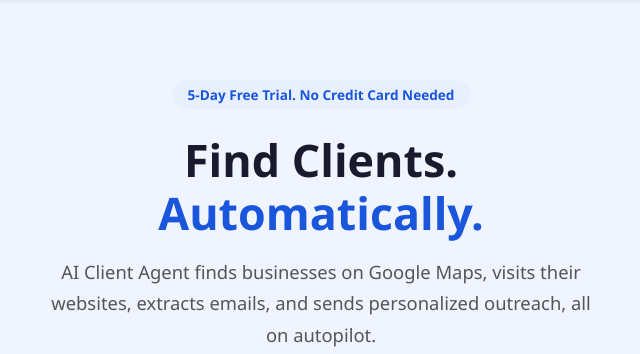
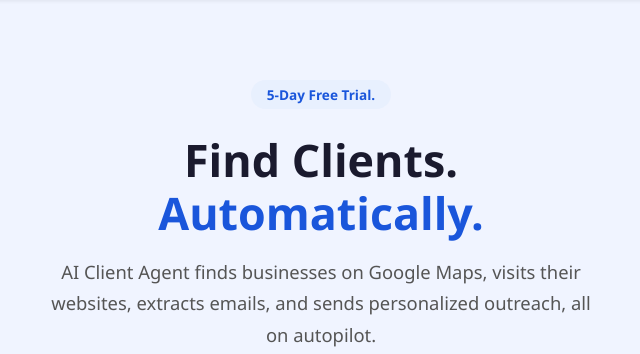
Before and after one commit to solprince95/ai-client-agent, a Flask app: page / in a window 1280 px wide. Shown: the part 66-420 px from the top of the page, without its empty margins (319-959 px from the left). Run offline with Flask 3, Linux system fonts and the light colour scheme.

Commit message:
Remove Credit card.

```diff
--- a/templates/saas.html
+++ b/templates/saas.html
@@ -90,7 +90,7 @@
   </div>
 </nav>
 <div class="hero">
-  <div class="badge en">5-Day Free Trial. No Credit Card Needed</div>
+  <div class="badge en">5-Day Free Trial. </div>
   <div class="badge hi">5 दिन मुफ्त — कोई क्रेडिट कार्ड नहीं</div>
   <h1 class="en">Find Clients.<br><span>Automatically.</span></h1>
   <h1 class="hi">क्लाइंट खोजें।<br><span>अपने आप।</span></h1>
```
